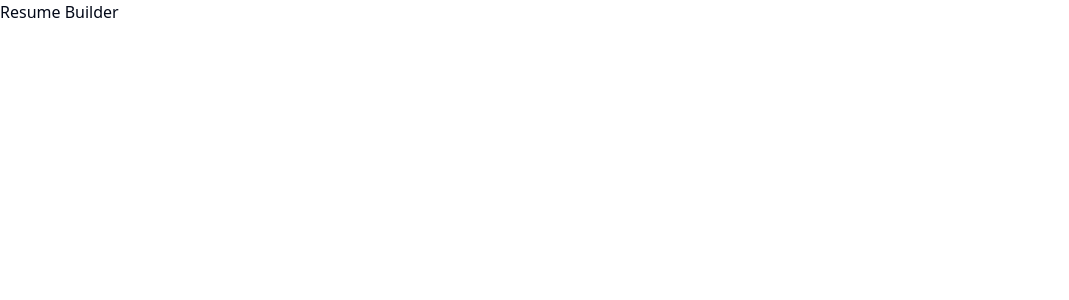
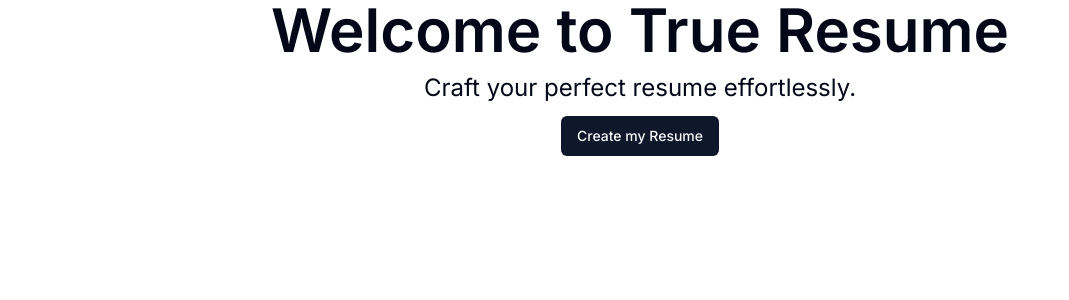
Before and after one commit to kshetritej/true-resume, a React (Vite) app: page / in a window 1280 px wide. Shown: the top 300 px of the page, without its empty margins (0-1069 px from the left). Built offline with nearby package versions, Linux system fonts and the light colour scheme.

Commit message:
add: header

```diff
--- a/src/App.tsx
+++ b/src/App.tsx
@@ -1,9 +1,10 @@
+import LandingPage from "./components/pages/LandingPage"
 
 function App() {
 
   return (
     <>
-      <h1>Resume Builder </h1>
+    <LandingPage/>
     </>
   )
 }
--- a/src/assets/styles/global.css
+++ b/src/assets/styles/global.css
@@ -1,3 +1,4 @@
+@import url('https://fonts.googleapis.com/css2?family=Inter:wght@100..900&display=swap');
 @tailwind base;
 @tailwind components;
 @tailwind utilities;
@@ -68,6 +69,7 @@
 
 @layer base {
   * {
+    font-family: 'Inter','Trebuchet MS', 'Lucida Sans Unicode', 'Lucida Grande', 'Lucida Sans', Arial, sans-serif;
     @apply border-border;
   }
   body {
--- /dev/null
+++ b/src/components/molecules/Header.tsx
@@ -0,0 +1,19 @@
+import { Button } from "../ui/button";
+
+const Header = () => {
+  return (
+    <div className="h-[100vh]">
+      <div className="flex flex-col align-middle text-center gap-3 " >
+        <h1 className="text-6xl font-semibold">Welcome to True Resume</h1>
+        <h3 className="text-2xl font-regular">
+          Craft your perfect resume effortlessly.
+        </h3>
+        <div>
+          <Button>Create my Resume</Button>
+        </div>
+      </div>
+    </div>
+  );
+};
+
+export default Header;
--- /dev/null
+++ b/src/components/pages/LandingPage.tsx
@@ -0,0 +1,10 @@
+import Header from "../molecules/Header";
+
+const LandingPage = () => {
+  return (
+    <div>
+      <Header />
+    </div>
+  );
+};
+export default LandingPage;
```
Also changed, not shown: src/assets/images/Boardtrue-resume.svg (added), src/components/molecules/Navbar.tsx (added).
